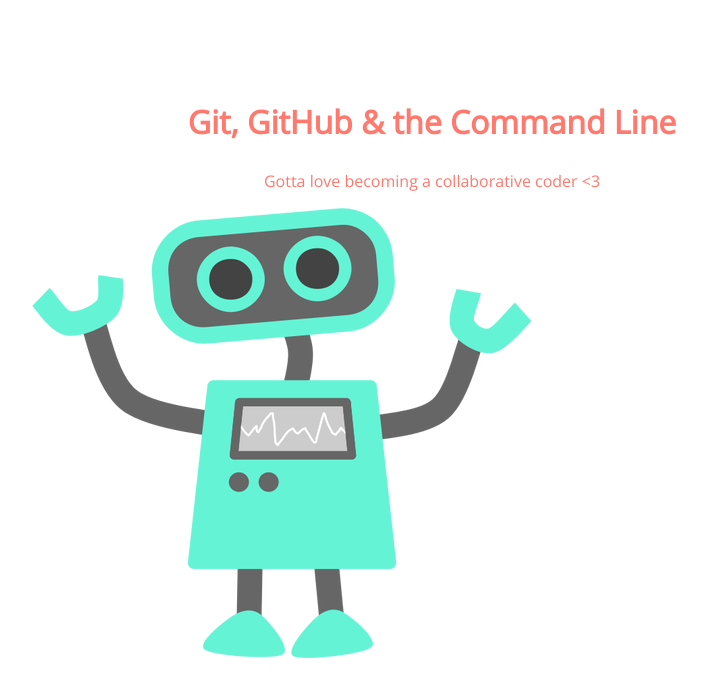
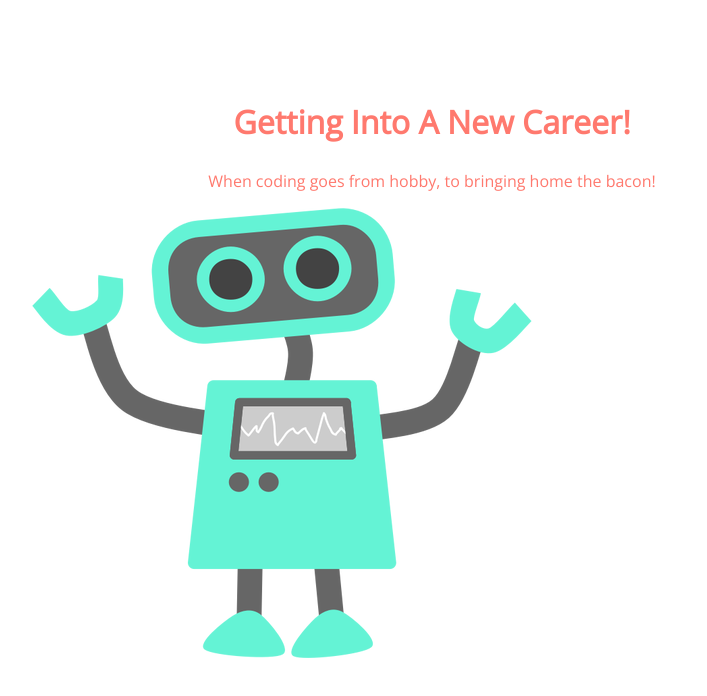
Before and after one commit to LionessArisen/105-project, a plain HTML site: page index.html in a window 1280 px wide. Shown: the whole page, without its empty margins (208-915 px from the left). Drawn offline with nearby package versions, Linux system fonts and the light colour scheme.

Commit message:
changed header and paragraph

```diff
--- a/index.html
+++ b/index.html
@@ -8,8 +8,8 @@
 </head>
 <body>
 	<section>
-		<h1>Git, GitHub & the Command Line</h1>
-		<p>Gotta love becoming a collaborative coder <3</p>
+		<h1>Getting Into A New Career!</h1>
+		<p>When coding goes from hobby, to bringing home the bacon!</p>
 		<img src="img/happy-blue-robot.png">
 	</section>
 </body>
```
